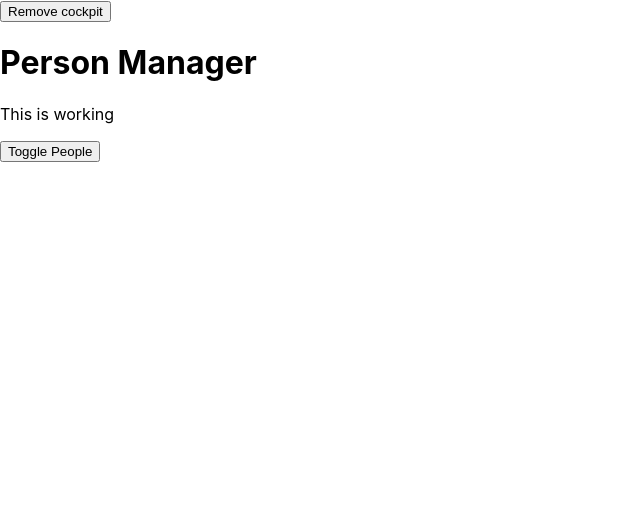
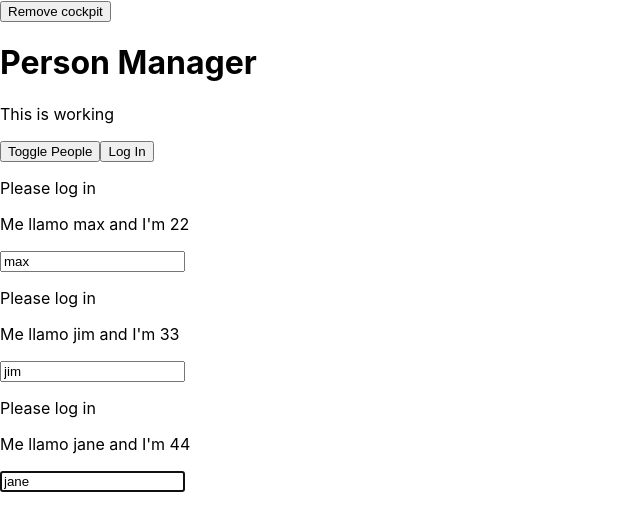
Before and after one commit to rhcmoore/React-practice, a React app: page / in a window 1280 px wide. Shown: the top 530 px of the page, without its empty margins (0-640 px from the left). Built offline with nearby package versions, Linux system fonts and the light colour scheme.

Commit message:
implement AuthContext

```diff
--- a/src/components/Cockpit/Cockpit.js
+++ b/src/components/Cockpit/Cockpit.js
@@ -1,9 +1,12 @@
-import React, {useEffect} from "react";
-import classes from "./Cockpit.css"
+import React, { useEffect, useRef } from "react";
+import classes from "./Cockpit.css";
+import AuthContext from "../../context/auth-context";
 
 const cockpit = (props) => {
+    // using useRef hook
+    const toggleButtonRef = useRef(null);
 
-    // executes upon every render cycle,
+    // executes every render cycle,
     // so we can use like componentDidMount/Update
     // (and we can have multiple)
     useEffect(() => {
@@ -12,12 +15,13 @@ const cockpit = (props) => {
         //     // Fake HTTP request
         //     alert("Saved data to cloud")
         // }, 1000);
-        return() => {
+        toggleButtonRef.current.click();
+        return () => {
             // would display if cockpit component was removed
             console.log("cockpit.js cleanup work in useEffect")
         }
-    // optional argument: run useEffect when this value changes (dependency)
-    // empty array: run once (used like componentDidMount)
+        // optional argument: run useEffect when this value changes (dependency)
+        // empty array: run once (used like componentDidMount)
     }, [props.person]);
 
     const assignedClasses = [];
@@ -26,10 +30,10 @@ const cockpit = (props) => {
         btnClass = classes.Red;
     }
     if (props.personsLength < 3) {
-      assignedClasses.push( classes.red );
+        assignedClasses.push(classes.red);
     }
     if (props.personsLength < 2) {
-      assignedClasses.push( classes.bold );
+        assignedClasses.push(classes.bold);
     }
 
     return (
@@ -37,9 +41,14 @@ const cockpit = (props) => {
             <h1>{props.title}</h1>
             <p className={assignedClasses.join(" ")}>This is working</p>
             <button
+                ref={toggleButtonRef}
                 className={btnClass}
-                onClick={props.clicked}>Toggle People
+                onClick={props.clicked}>
+                Toggle People
             </button>
+            <AuthContext.Consumer>
+                {context => <button onClick={context.login}>Log In</button>}
+            </AuthContext.Consumer>
         </div>
     );
 }
--- a/src/components/Persons/Person/Person.js
+++ b/src/components/Persons/Person/Person.js
@@ -3,12 +3,29 @@ import PropTypes from "prop-types";
 import classes from "./Person.css";
 // import Aux from "../../../hoc/Aux"
 import withClass from "../../../hoc/WithClass";
+import AuthContext from "../../../context/auth-context";
 
 class Person extends Component {
+    constructor(props) {
+        super(props)
+        this.inputElementRef = React.createRef();
+    }
+
+    // focuses on the input
+    componentDidMount() {
+        this.inputElementRef.current.focus();
+    }
+
     render() {
         return (
             // Using Aux as a wrapper to return a single expression
             <React.Fragment>
+                <AuthContext.Consumer>
+                    {(context) =>
+                        context.authenticated ? <p>Authenticated</p> : <p>Please log in</p>
+                    }
+                </AuthContext.Consumer>
+
                 <p key="i1" onClick={this.props.click}>
                     Me llamo {this.props.name} and I'm {this.props.age}
                 </p>
@@ -17,6 +34,12 @@ class Person extends Component {
                 </p>
                 <input
                     key="i3"
+                    // ref grabs a hold of this element and
+                    // makes it available in componentDidMount
+                    // Approach #1
+                    // ref={ (inputEl) => {this.inputElement = inputEl} }
+                    // Approach #2
+                    ref={this.inputElementRef}
                     type="text"
                     onChange={this.props.changed}
                     value={this.props.name}
--- a/src/components/Persons/Persons.js
+++ b/src/components/Persons/Persons.js
@@ -52,6 +52,7 @@ class Persons extends PureComponent {
                     age={person.age}
                     click={() => this.props.clicked(index)}
                     changed={(event) => this.props.changed(event, person.id)}
+                    isAuth={this.props.isAuthenticated}
                 />
             )
         });
--- a/src/containers/App.js
+++ b/src/containers/App.js
@@ -7,6 +7,7 @@ import Cockpit from "../components/Cockpit/Cockpit";
 // importing as lowercase because we're not importing as a component
 import withClass from "../hoc/WithClass";
 import Aux from "../hoc/Aux";
+import AuthContext from "../context/auth-context";
 
 class App extends Component {
   constructor(props) {
@@ -23,7 +24,8 @@ class App extends Component {
     otherState: "Some other value",
     showPersons: false,
     showCockpit: true,
-    changeCounter: 0
+    changeCounter: 0,
+    authenticated: false,
   }
 
   static getDerivedStateFromProps(props, state) {
@@ -69,7 +71,7 @@ class App extends Component {
     this.setState((prevState, props) => {
       return {
         persons: persons,
-        changeCounter: prevState.changeCounter+1
+        changeCounter: prevState.changeCounter + 1
       }
     })
   }
@@ -88,6 +90,10 @@ class App extends Component {
     this.setState({ showPersons: !doesShow })
   }
 
+  loginHandler = () => {
+    this.setState({ authenticated: true })
+  }
+
   render() {
     console.log("app.js render statement")
     let persons = null;
@@ -98,23 +104,31 @@ class App extends Component {
           <Persons
             persons={this.state.persons}
             clicked={this.deletePersonHandler}
-            changed={this.nameChangeHandler} />
+            changed={this.nameChangeHandler}
+            isAuthenticated={this.state.authenticated}
+          />
         </div>
       );
     }
 
     return (
       <Aux>
-        <button onClick={()=>{this.setState({showCockpit:false})}}>Remove cockpit</button>
+        <button onClick={() => { this.setState({ showCockpit: false }) }}>
+          Remove cockpit
+        </button>
 
+        {/* pass authenticated and login handler (ref. AuthContext file) */}
+        <AuthContext.Provider value={{authenticated:this.state.authenticated, login: this.loginHandler}} >
           {this.state.showCockpit ? (
             <Cockpit
               title={this.props.appTitle}
               showPersons={this.state.showPersons}
               personsLength={this.state.persons.length}
-        clicked={this.togglePersonsHandler} />
-        ) : null }
+              clicked={this.togglePersonsHandler}
+            />
+          ) : null}
           {persons}
+        </AuthContext.Provider>
       </Aux>
     );
   }
--- /dev/null
+++ b/src/context/auth-context.js
@@ -0,0 +1,10 @@
+import React from "react";
+
+// creates 'globally' (or not, it's customizable) available object/data
+const authContent = React.createContext({
+    authenticated: false,
+    login:()=>{}
+});
+
+// will wrap parts of application that needs context
+export default authContent;
```
Lines whose indentation alone changed are shown as unchanged.
